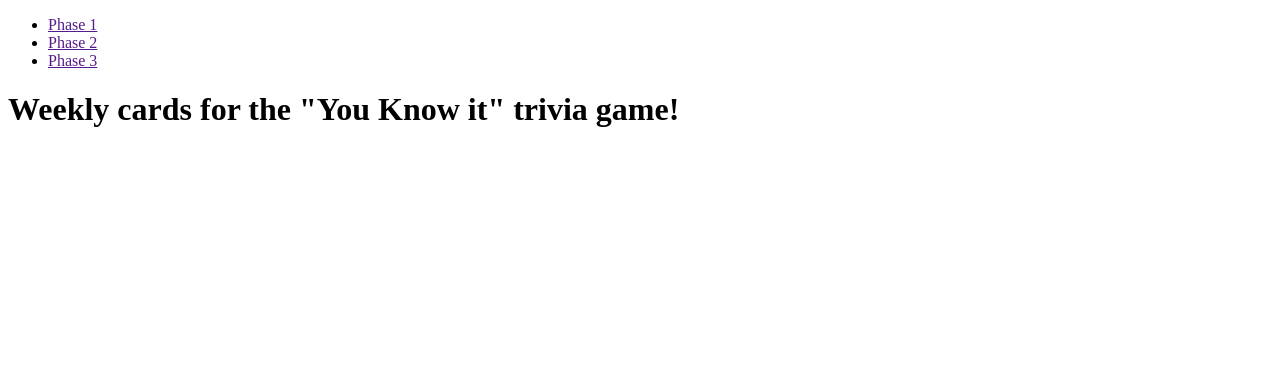
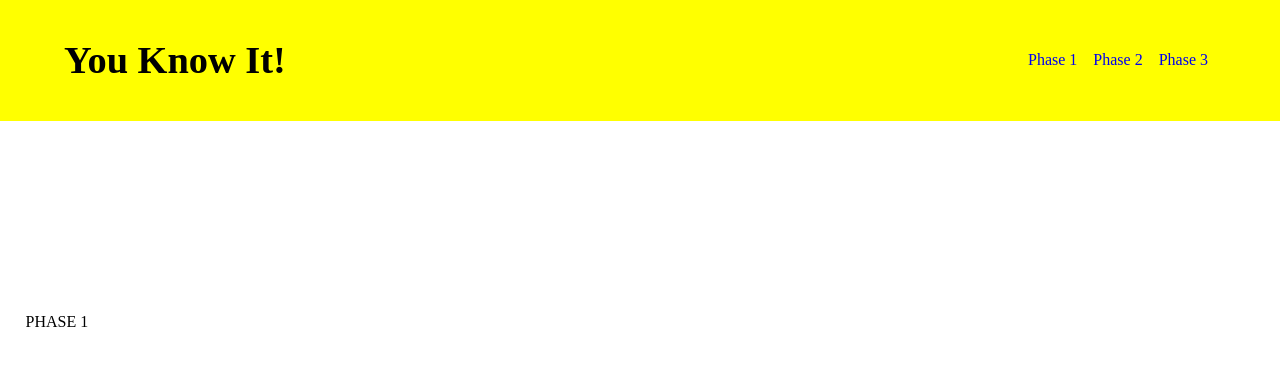
Before and after one commit to alegomonkey/YouKnowIt, a plain HTML site: page index.html in a window 1280 px wide. Shown: the top 366 px of the page. Drawn offline with Linux system fonts and the light colour scheme.

Commit message:
Update1: base example of pages and navbar

```diff
--- a/index.html
+++ b/index.html
@@ -7,28 +7,24 @@
     <link href="style.css" rel="stylesheet" type="text/css" />
   </head>
   <body>
-    <header>
-      <div class="logo"></div>
-      <div class="nav-bar">
-        <ul>
-          <li><a href="">Phase 1</a></li>
-          <li><a href="">Phase 2</a></li>
-          <li><a href="">Phase 3</a></li>
-        </ul>
-      </div>
-    </header>
-    <main class="main-container">
-      <h1>Weekly cards for the "You Know it" trivia game!</h1>
-      <section class="phase1">
-        <div class="card1 phase1"></div>
-        <div class="card2 phase1"></div>
-        <div class="card3 phase1"></div>
-        <div class="card4 phase1"></div>
-        <div class="card5 phase1"></div>
-      </section>
-      <section class="phase2">
-
-      </section>
-    </main>
+      <header class="header-container">
+        <div class="logo-container">
+          <i class="fas fa-car"></i>
+          <h2>You Know It!</h2>
+        </div>
+        </div>
+        <div class="nav-container">
+          <ul>
+            <li><a href="#Phase1">Phase 1</a></li>
+            <li><a href="#Phase2">Phase 2</a></li>
+            <li><a href="#Phase3">Phase 3</a></li>
+          </ul>
+        </div>
+      </header>
+      <main>
+        <p id="Phase1">PHASE 1</p>
+        <p id="Phase2">PHASE 2</p>
+        <p id="Phase3">PHASE 3</p>
+      </main>
   </body>
 </html>
--- a/style.css
+++ b/style.css
@@ -0,0 +1,52 @@
+* {
+  margin: 0;
+  box-sizing: border-box;
+  font-family: 'Saira Condensed'
+}
+
+a {
+  text-decoration: none
+}
+
+li {
+  list-style: none;
+  margin: 0;
+  padding: 0;
+}
+
+.header-container {
+  margin: 0;
+  padding: 3% 5%;
+  display: flex;
+  justify-content: space-between;
+  align-items: center;
+  position: sticky;
+  top: 0;
+  background-color: yellow;
+}
+
+.logo-container {
+  display: flex;
+  align-items: center;
+  font-size: max(1rem, 2vw);
+}
+
+.nav-container {
+  padding: 0;
+  display: flex;
+  justify-content: space-evenly;
+  width: clamp(300px, 800px)
+}
+
+.nav-container ul {
+  display: flex;
+}
+
+.nav-container li {
+  margin: 0.5rem 0.5rem;
+}
+
+p {
+  display: flex;
+  padding: 15% 2% 50vw 2%
+}
```
